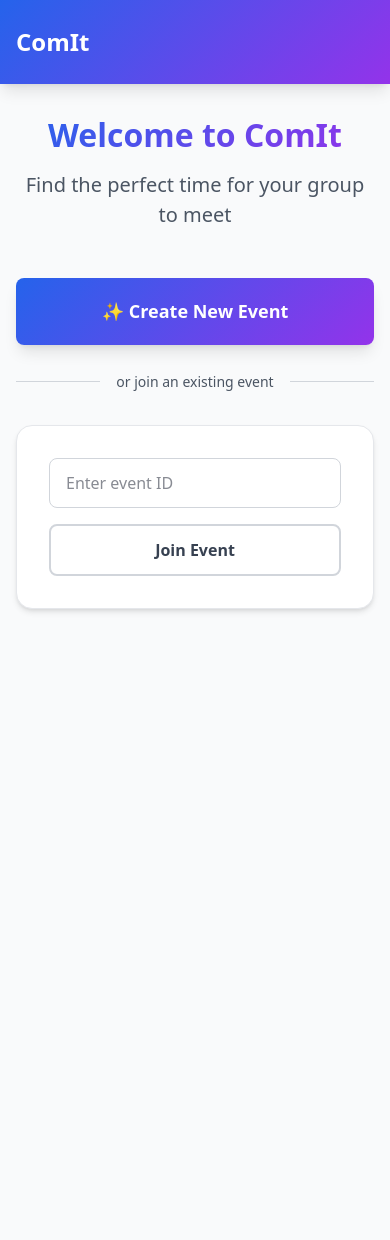
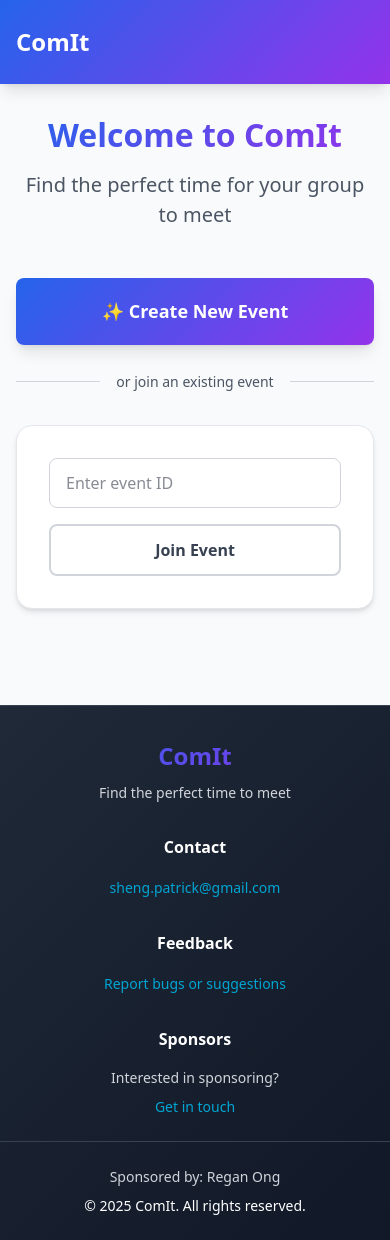
Before and after one commit to Patrick-Sheng/New_When2Meet, a React (Vite) app: page / in a window 390 px wide. Before the commit the page ends 844 px from the top, so only its background shows below. Built offline with nearby package versions, Linux system fonts and the light colour scheme.

Commit message:
feat: added a footer on the bottom of the page

```diff
--- a/src/App.tsx
+++ b/src/App.tsx
@@ -5,6 +5,7 @@ import EventView from './components/EventView';
 import type { Event } from './types';
 import { eventApi } from './supabaseClient';
 import { eventStorage, type StoredEvent } from './utils/eventStorage';
+import Footer from './components/Footer';
 
 function App() {
   const [view, setView] = useState('home');
@@ -132,7 +133,8 @@ function App() {
           <EventView event={currentEvent} onBack={handleBackToHome} />
         )}
       </main>
-    </div>
+      <Footer />
+    </div >
   );
 }
 
--- /dev/null
+++ b/src/components/Footer.tsx
@@ -0,0 +1,57 @@
+function Footer() {
+  const currentYear = new Date().getFullYear();
+
+  return (
+    <footer className="app-footer">
+      <div className="app-footer-content">
+        <div className="footer-section">
+          <h3 className="footer-brand">ComIt</h3>
+          <p className="footer-tagline">Find the perfect time to meet</p>
+        </div>
+
+        <div className="footer-section">
+          <h4 className="footer-heading">Contact</h4>
+          <ul className="footer-links">
+            <li>
+              <a href="mailto:sheng.patrick@gmail.com" className="footer-link footer-link-highlight">
+                sheng.patrick@gmail.com
+              </a>
+            </li>
+          </ul>
+        </div>
+
+        <div className="footer-section">
+          <h4 className="footer-heading">Feedback</h4>
+          <ul className="footer-links">
+            <li>
+              <a href="#" className="footer-link footer-link-highlight">
+                Report bugs or suggestions
+              </a>
+            </li>
+          </ul>
+        </div>
+
+        <div className="footer-section">
+          <h4 className="footer-heading">Sponsors</h4>
+          <div className="footer-sponsors">
+            <p className="footer-sponsor-text">Interested in sponsoring?</p>
+            <a href="mailto:sheng.patrick@gmail.com?subject=ComIt%20Sponsorship" className="footer-link footer-link-highlight">
+              Get in touch
+            </a>
+          </div>
+        </div>
+      </div>
+
+      <div className="footer-bottom">
+        <p className="footer-sponsored">
+          Sponsored by: Regan Ong
+        </p>
+        <p className="footer-copyright">
+          © {currentYear} ComIt. All rights reserved.
+        </p>
+      </div>
+    </footer>
+  );
+}
+
+export default Footer;
--- a/src/components/HomeView.tsx
+++ b/src/components/HomeView.tsx
@@ -1,4 +1,4 @@
-import React, { useState } from 'react';
+import { useState } from 'react';
 import type { StoredEvent } from '../utils/eventStorage';
 
 interface HomeViewProps {
@@ -7,14 +7,19 @@ interface HomeViewProps {
   onEventSelect: (event: StoredEvent) => void;
 }
 
-function HomeView({ recentEvents, onCreateClick, onEventSelect }: HomeViewProps) {
+function HomeView({ recentEvents = [], onCreateClick, onEventSelect }: HomeViewProps) {
   const [eventId, setEventId] = useState('');
 
   const handleJoinEvent = () => {
-    // When joining by ID, we need to create a minimal StoredEvent
-    // The actual event data will be loaded by App.tsx
     if (eventId.trim()) {
-      onEventSelect({ id: eventId.trim(), title: '', lastVisited: '' });
+      // When joining by ID, we need to create a minimal StoredEvent
+      // The actual event data will be loaded by App.tsx
+      const tempEvent: StoredEvent = {
+        id: eventId.trim(),
+        title: 'Loading...',
+        lastVisited: new Date().toISOString()
+      };
+      onEventSelect(tempEvent);
     } else {
       alert('Please enter an event ID');
     }
@@ -55,7 +60,7 @@ function HomeView({ recentEvents, onCreateClick, onEventSelect }: HomeViewProps)
 
         {recentEvents.length > 0 && (
           <div className="recent-events">
-            <h3 className="recent-events-title">Your Recent Events</h3>
+            <h3 className="recent-events-title">Recent Events</h3>
             <div className="space-y-3">
               {recentEvents.map(event => (
                 <button
@@ -65,27 +70,10 @@ function HomeView({ recentEvents, onCreateClick, onEventSelect }: HomeViewProps)
                 >
                   <div className="event-item-title">{event.title}</div>
                   <div className="event-item-id">
-                    Last visited: {new Date(event.lastVisited).toLocaleDateString('en-US', {
-                      month: 'short',
-                      day: 'numeric',
-                      hour: '2-digit',
-                      minute: '2-digit'
-                    })}
+                    ID: {event.id.substring(0, 8)}...
                   </div>
                 </button>
               ))}
-
-              <button
-                onClick={() => {
-                  if (confirm('Are you sure you want to clear all recent events?')) {
-                    localStorage.removeItem('comit_user_events');
-                    window.location.reload(); // simplest way to refresh the list
-                  }
-                }}
-                className="btn btn-danger w-full mt-4"
-              >
-                🗑️ Clear All Recent Events
-              </button>
             </div>
           </div>
         )}
--- a/src/index.css
+++ b/src/index.css
@@ -34,11 +34,6 @@ body {
   -moz-osx-font-smoothing: grayscale;
   background-color: var(--gray-50);
   color: var(--gray-900);
-}
-
-/* App Container */
-.app-container {
-  min-height: 100vh;
 }
 
 /* Header Styles */
@@ -1199,3 +1194,136 @@ body {
   max-width: 200px;
   min-width: 120px;
 }
+
+/* Footer Styles */
+
+/* Footer Styles - Add to the end of your index.css */
+
+/* Make the app container a flex container */
+.app-container {
+  min-height: 100vh;
+  display: flex;
+  flex-direction: column;
+}
+
+/* Allow main content to grow and push footer down */
+.app-main {
+  flex: 1;
+}
+
+.app-footer {
+  background: linear-gradient(135deg, var(--gray-800) 0%, var(--gray-900) 100%);
+  color: white;
+  margin-top: 4rem;
+  border-top: 1px solid var(--gray-700);
+}
+
+.app-footer-content {
+  max-width: 80rem;
+  margin-left: auto;
+  margin-right: auto;
+  padding: 3rem 1rem 2rem;
+  display: grid;
+  grid-template-columns: repeat(auto-fit, minmax(250px, 1fr));
+  gap: 2rem;
+}
+
+.footer-section {
+  display: flex;
+  flex-direction: column;
+}
+
+.footer-sponsors {
+  display: flex;
+  flex-direction: column;
+  gap: 0.5rem;
+}
+
+.footer-sponsor-text {
+  color: var(--gray-300);
+  font-size: 0.875rem;
+  margin: 0;
+}
+
+.footer-brand {
+  font-size: 1.5rem;
+  font-weight: 700;
+  margin-bottom: 0.5rem;
+  background: linear-gradient(135deg, var(--primary-blue) 0%, var(--primary-purple) 100%);
+  -webkit-background-clip: text;
+  background-clip: text;
+  -webkit-text-fill-color: transparent;
+}
+
+.footer-tagline {
+  color: var(--gray-300);
+  font-size: 0.875rem;
+}
+
+.footer-heading {
+  font-size: 1rem;
+  font-weight: 600;
+  margin-bottom: 1rem;
+  color: white;
+}
+
+.footer-links {
+  list-style: none;
+  display: flex;
+  flex-direction: column;
+  gap: 0.5rem;
+}
+
+.footer-link {
+  color: var(--gray-300);
+  text-decoration: none;
+  font-size: 0.875rem;
+  transition: color 0.2s ease;
+}
+
+.footer-link:hover {
+  color: var(--primary-blue);
+  text-decoration: underline;
+}
+
+.footer-link-highlight {
+  color: rgb(0, 165, 211);
+}
+
+.footer-bottom {
+  border-top: 1px solid var(--gray-700);
+  padding: 1.5rem 1rem;
+  max-width: 80rem;
+  margin-left: auto;
+  margin-right: auto;
+}
+
+.footer-sponsored {
+  text-align: center;
+  color: var(--gray-300);
+  font-size: 0.875rem;
+  margin-bottom: 0.5rem;
+}
+
+.footer-copyright {
+  text-align: center;
+  color: var(--gray-400);
+  font-size: 0.875rem;
+}
+
+/* Responsive adjustments */
+@media (max-width: 768px) {
+  .app-footer-content {
+    grid-template-columns: 1fr;
+    gap: 2rem;
+    padding: 2rem 1rem 1.5rem;
+  }
+
+  .footer-section {
+    text-align: center;
+  }
+
+  .footer-links {
+    align-items: center;
+  }
+}
```
